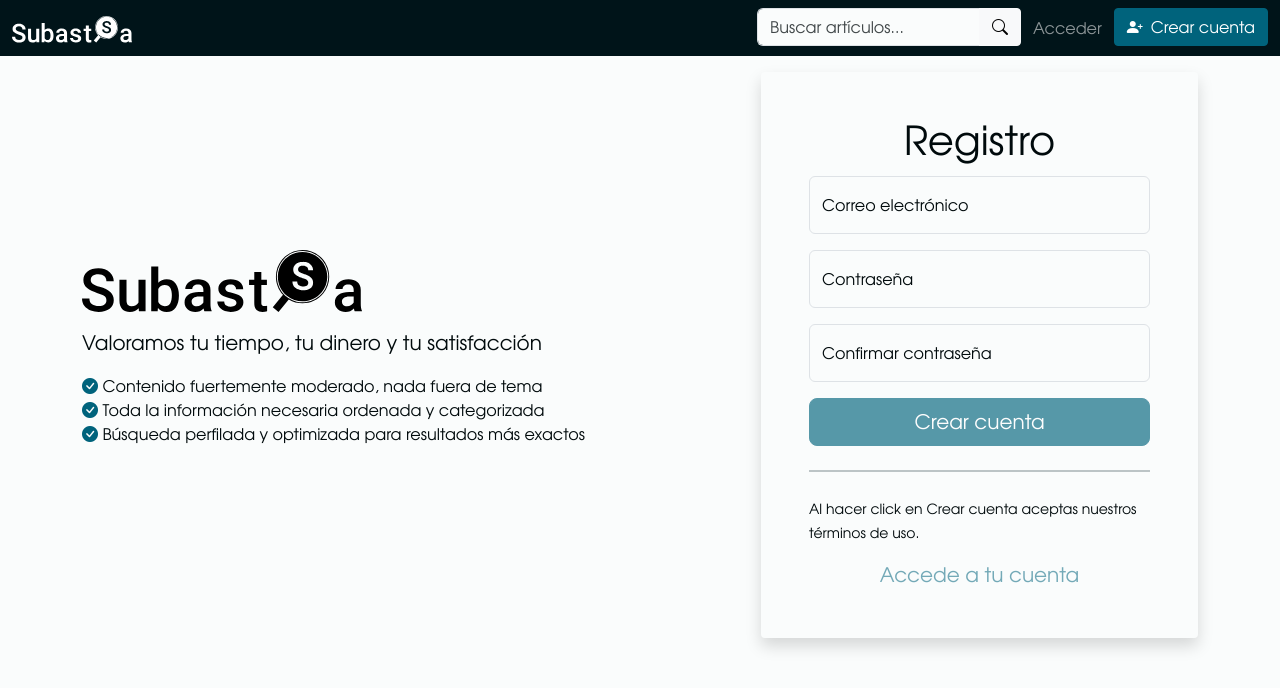
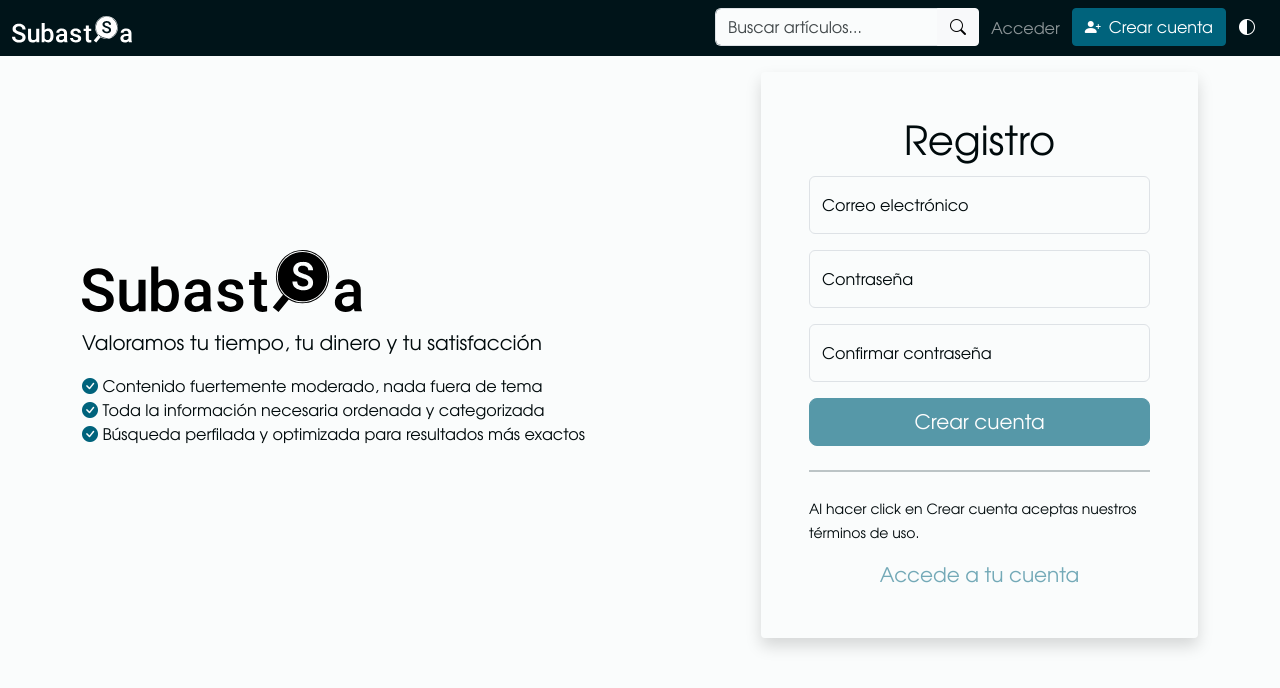
Before and after one commit to wonddark/mercadi, a React (Create React App) app: page / in a window 1280 px wide. Shown: the top 688 px of the page. Built offline with nearby package versions, Linux system fonts and the light colour scheme; no server answers.

Commit message:
Implemented the dark theme

```diff
--- a/public/index.html
+++ b/public/index.html
@@ -1,5 +1,5 @@
 <!DOCTYPE html>
-<html lang="en">
+<html lang="en" data-bs-theme="auto">
 <head>
     <meta charset="utf-8"/>
     <link rel="icon" href="%PUBLIC_URL%/icon.png"/>
--- a/src/components/layout/UserNav.tsx
+++ b/src/components/layout/UserNav.tsx
@@ -5,9 +5,30 @@ import NotLoggedNavItems from "./NotLoggedNavItems";
 import { Link } from "react-router-dom";
 import { ReactComponent as SiteLogo } from "../../assets/navbar-logo.svg";
 import SearchOffers from "./SearchOffers";
+import { useEffect, useState } from "react";
 
 function UserNav() {
   const isAuthenticated = useSelector(selectIsLogged);
+  const [currentTheme, setCurrentTheme] = useState(
+    localStorage.getItem("theme") || "light",
+  );
+
+  const setTheme = (theme: string) => {
+    if (
+      theme === "auto" &&
+      window.matchMedia("(prefers-color-scheme: dark)").matches
+    ) {
+      document.documentElement.setAttribute("data-bs-theme", "dark");
+    } else {
+      document.documentElement.setAttribute("data-bs-theme", theme);
+    }
+    setCurrentTheme(theme);
+  };
+
+  useEffect(() => {
+    setTheme("auto");
+  }, []);
+
   return (
     <header className="bg-navbar-dark pb-2 pb-md-0">
       <nav className="navbar navbar-expand navbar-dark bg-navbar-dark">
@@ -21,6 +42,57 @@ function UserNav() {
             </li>
             {isAuthenticated && <LoggedNavItems />}
             {!isAuthenticated && <NotLoggedNavItems />}
+            <li className="nav-item dropdown">
+              <button
+                id="dropdown-notifications"
+                className="btn btn-link text-white"
+                data-bs-toggle="dropdown"
+                aria-expanded="false"
+                aria-label="Notifications"
+              >
+                <i
+                  className={`bi ${
+                    currentTheme === "auto"
+                      ? "bi-circle-half"
+                      : currentTheme === "light"
+                      ? "bi-sun-fill"
+                      : "bi-moon-stars-fill"
+                  }`}
+                />
+              </button>
+              <ul
+                className="dropdown-menu dropdown-menu-dark dropdown-menu-end"
+                aria-labelledby="dropdown-notifications"
+              >
+                <li>
+                  <span className="dropdown-header">Tema</span>
+                </li>
+                <li>
+                  <button
+                    className="dropdown-item"
+                    onClick={() => setTheme("light")}
+                  >
+                    <i className="bi bi-sun-fill" /> Claro
+                  </button>
+                </li>
+                <li>
+                  <button
+                    className="dropdown-item"
+                    onClick={() => setTheme("dark")}
+                  >
+                    <i className="bi bi-moon-stars-fill" /> Oscuro
+                  </button>
+                </li>
+                <li>
+                  <button
+                    className="dropdown-item"
+                    onClick={() => setTheme("auto")}
+                  >
+                    <i className="bi bi-circle-half" /> Automático
+                  </button>
+                </li>
+              </ul>
+            </li>
           </ul>
         </div>
       </nav>
```
